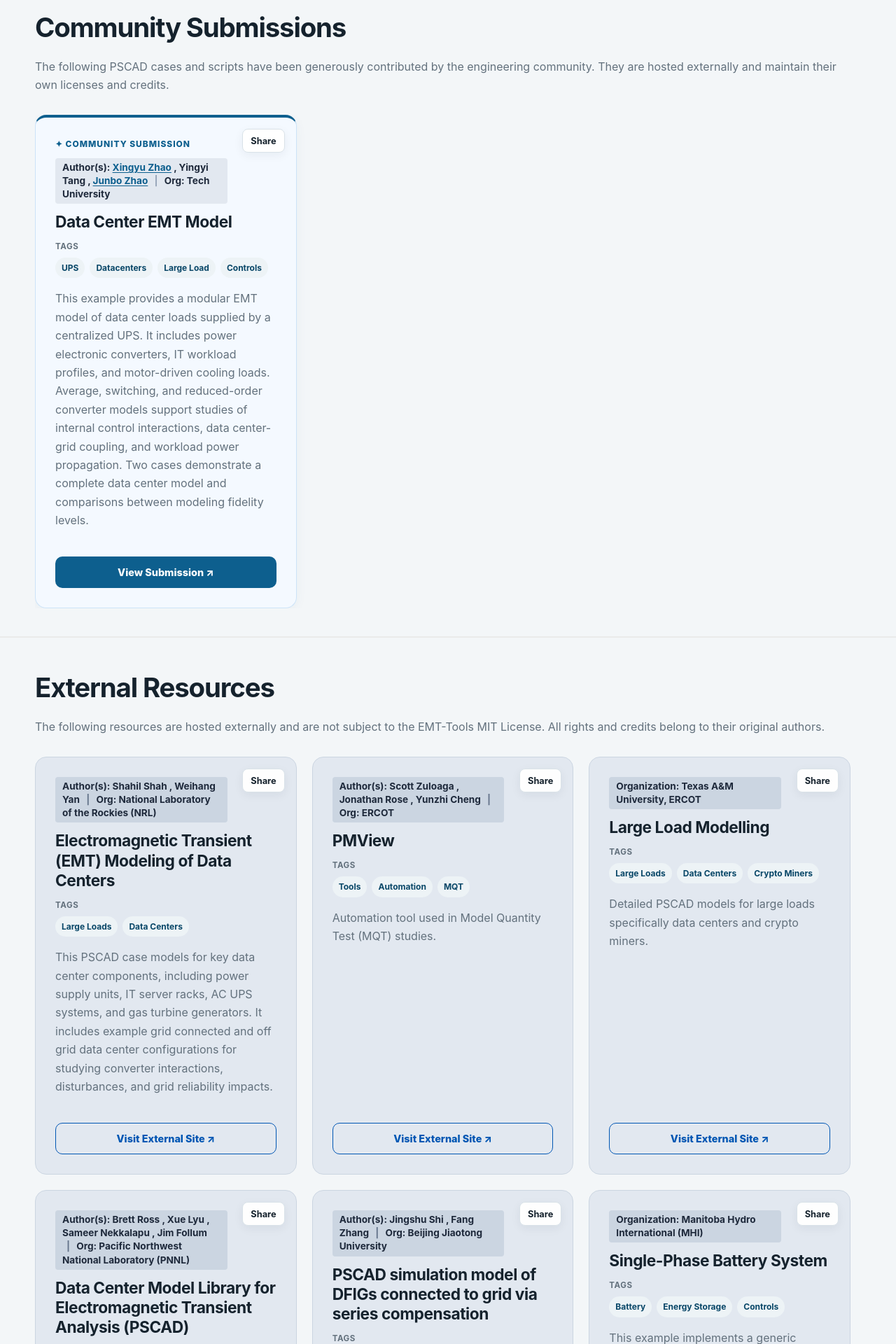
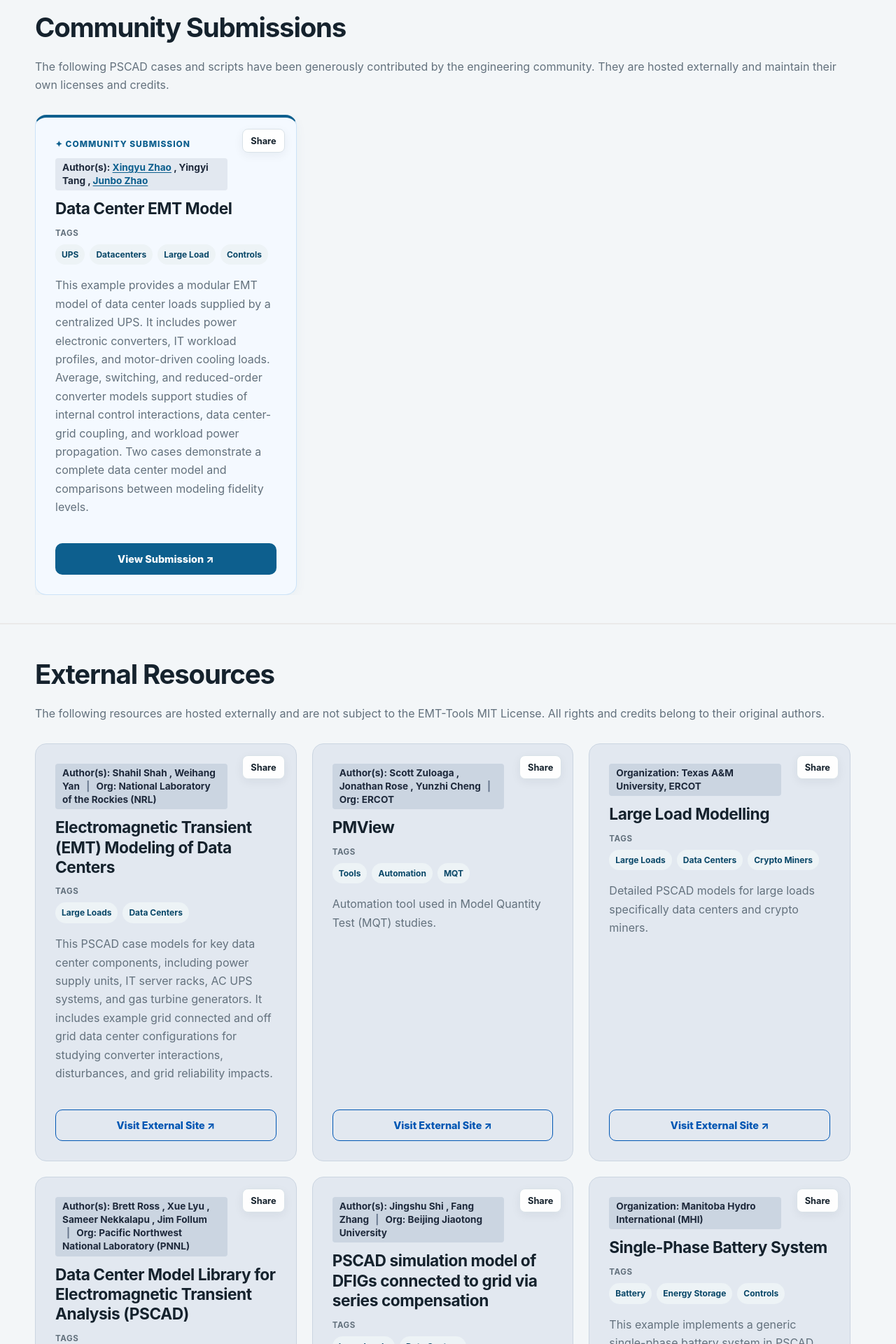
Before and after one commit to EMT-Tools/emt-tools.github.io, a Jekyll site: the page built from index.html, in a window 1280 px wide. Shown: the part 3096-5016 px from the top of the page at 70% size. Built offline with Jekyll 4.4.1, drawn with Linux system fonts in a browser that asks for light colours.

Commit message:
Update submissions.yml

```diff
--- a/_data/submissions.yml
+++ b/_data/submissions.yml
@@ -38,7 +38,6 @@
 - title: "Data Center EMT Model"
   author: "Xingyu Zhao, Yingyi Tang, Junbo Zhao"
   linkedin: "https://www.linkedin.com/in/xingyu-zhao-b9b55b21b?utm_source=share_via&utm_content=profile&utm_medium=member_android, none, https://www.linkedin.com/in/junbo-zhao-7b8254a6"
-  organization: "Tech University"
   url: "https://github.com/EMT-Tools/emt-tools.github.io/blob/main/submissions/DC-EMT_v0.zip"
   description: "This example provides a modular EMT model of data center loads supplied by a
 centralized UPS. It includes power electronic converters, IT workload profiles,
```
